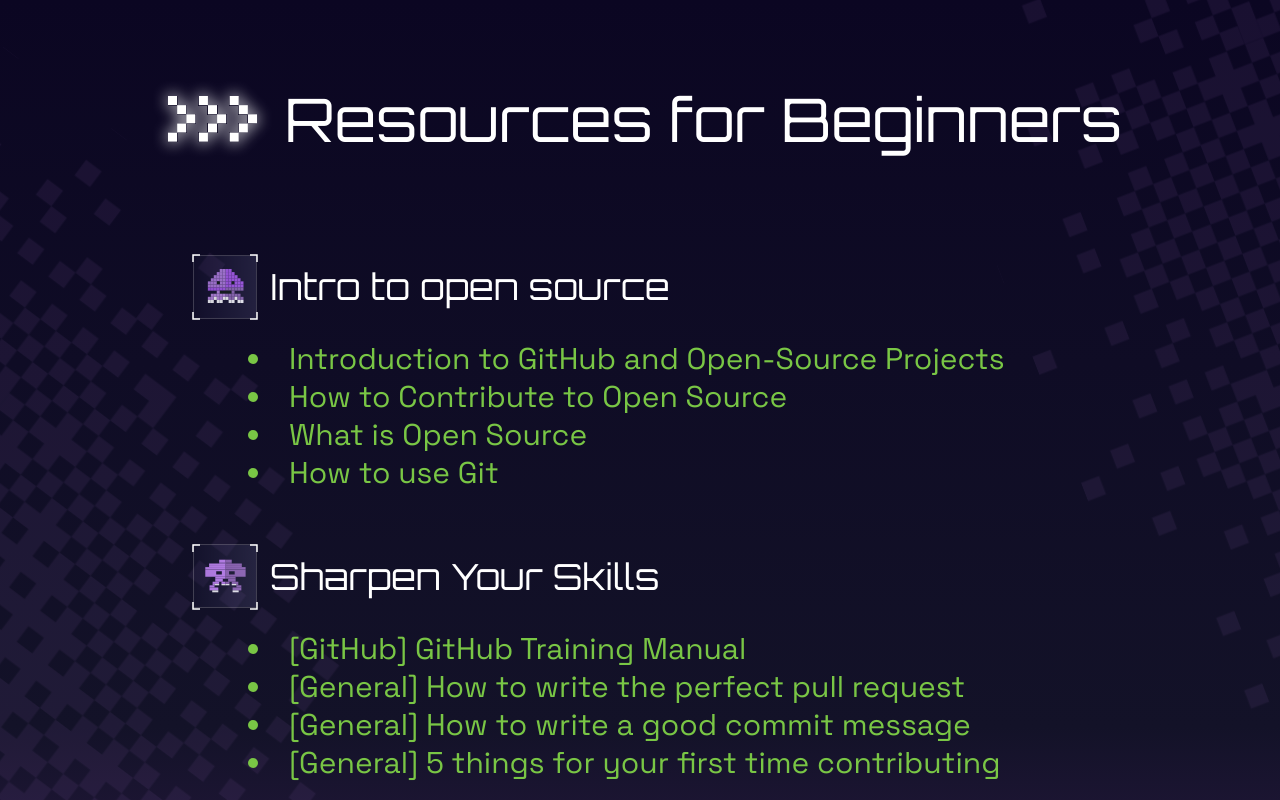
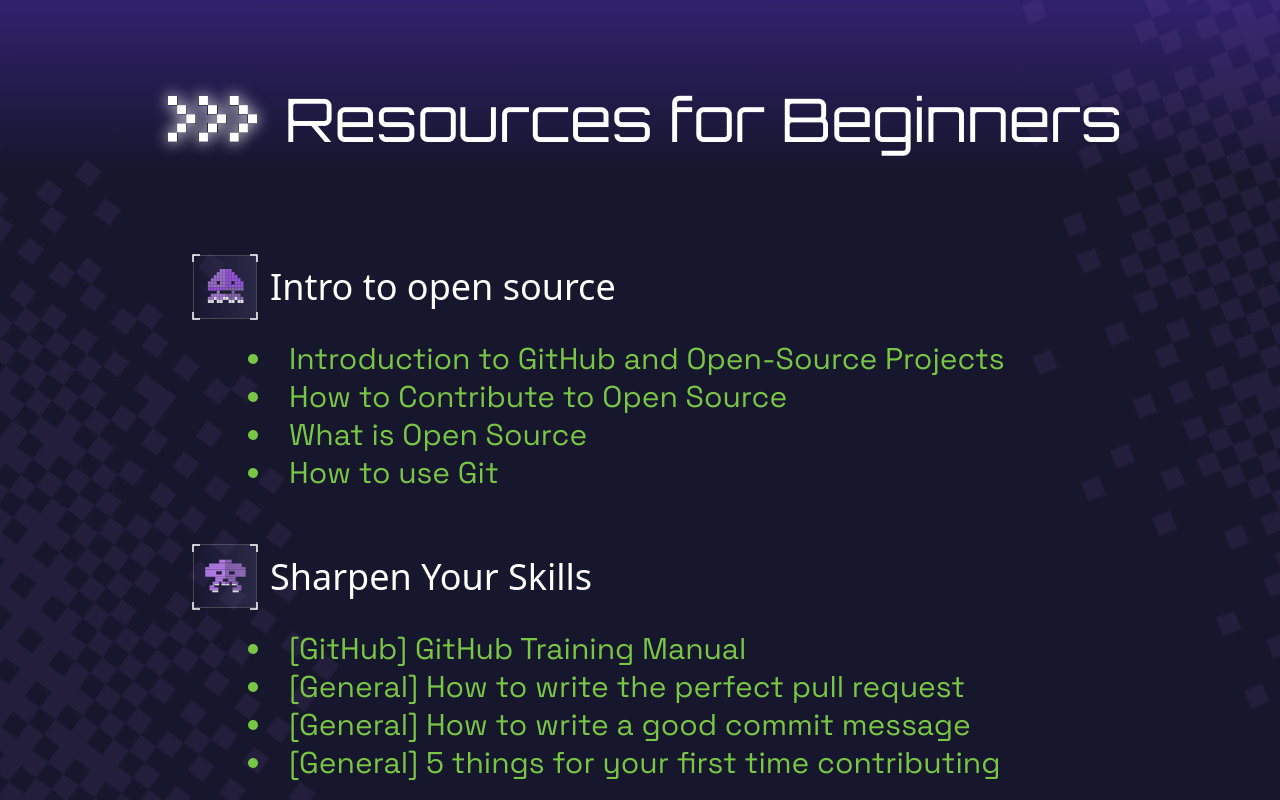
Before and after one commit to Deerwalk-Developers-Community/Hacktoberfest-2025, a Next.js app: page / in a window 1280 px wide. Shown: the top 800 px of the page. Built offline with nearby package versions, Linux system fonts and the light colour scheme.

Commit message:
Add: new fonts and new folder structure

```diff
--- a/public/arrow.tsx
+++ b/public/arrow.tsx
@@ -119,7 +119,7 @@ const Arrow = ({ className }: { className?: string }) => {
           filterUnits="userSpaceOnUse"
           color-interpolation-filters="sRGB"
         >
-          <feFlood flood-opacity="0" result="BackgroundImageFix" />
+          <feFlood floodOpacity="0" result="BackgroundImageFix" />
           <feColorMatrix
             in="SourceAlpha"
             type="matrix"
--- a/src/app/globals.css
+++ b/src/app/globals.css
@@ -43,5 +43,10 @@ body {
 }
 
 .gradient-bg {
-  background: linear-gradient(0deg, #532874 0%, #131228 45%, #0B0622 100%);
+  background: linear-gradient(
+  to bottom,           /* or whatever direction you want */
+  #31216D 0%,
+  #16162D 13%,
+  #16162D 100%
+);
 }
--- a/src/app/layout.tsx
+++ b/src/app/layout.tsx
@@ -1,7 +1,7 @@
 import type { Metadata } from "next";
 import { Geist, Geist_Mono } from "next/font/google";
 import "./globals.css";
-import { orbitronRegular, pixelifySansRegular, spaceGroteskRegular } from "./utils/fonts";
+import { orbitronBold, orbitronRegular, pixelifySansRegular, spaceGroteskRegular } from "./utils/fonts";
 
 // Google Fonts
 const geistSans = Geist({
@@ -28,7 +28,7 @@ export default function RootLayout({
   return (
     <html lang="en">
       <body
-        className={`${geistSans.variable} ${geistMono.variable} ${orbitronRegular.variable} ${pixelifySansRegular.variable} ${spaceGroteskRegular.variable} antialiased`}
+        className={`${geistSans.variable} ${geistMono.variable} ${orbitronRegular.variable}  ${orbitronBold.variable}${pixelifySansRegular.variable} ${spaceGroteskRegular.variable} antialiased`}
       >
         {children}
       </body>
--- a/src/app/page.tsx
+++ b/src/app/page.tsx
@@ -1,4 +1,4 @@
-import Resources from "@/components/resources";
+import Resources from "@/app/resources/components/resources";
 
 
 export default function Home() {
--- a/src/components/dotted-border.tsx
+++ b/src/app/resources/components/dotted-border.tsx
@@ -1,4 +1,4 @@
-import DottedLine from "../../public/dottedline";
+import DottedLine from "../../../../public/dottedline";
 
 export function DottedBorder() {
   return (
--- a/src/components/page-header.tsx
+++ b/src/app/resources/components/page-header.tsx
@@ -1,4 +1,4 @@
-import Arrow from "../../public/arrow";
+import Arrow from "../../../../public/arrow";
 
 export function PageHeader() {
   return (
--- a/src/components/resources.tsx
+++ b/src/app/resources/components/resources.tsx
@@ -1,8 +1,8 @@
-import Alien1 from "../../public/alien1";
-import Alien2 from "../../public/alien2";
-import Alien3 from "../../public/alien3";
-import Circle1 from "../../public/circle1";
-import Circle2 from "../../public/circle2";
+import Alien1 from "../../../../public/alien1";
+import Alien2 from "../../../../public/alien2";
+import Alien3 from "../../../../public/alien3";
+import Circle1 from "../../../../public/circle1";
+import Circle2 from "../../../../public/circle2";
 import { DottedBorder } from "./dotted-border";
 import { PageHeader } from "./page-header";
 
@@ -60,7 +60,7 @@ export default function Resources() {
             <section key={idx} className="">
               <div className="flex items-center gap-2 sm:gap-3 mb-4 sm:mb-6">
                 {section.icon}
-                <h2 className="text-2xl sm:text-3xl lg:text-4xl font-orbitron-regular">
+                <h2 className="text-2xl sm:text-3xl lg:text-4xl font-orbitron-bold">
                   {section.title}
                 </h2>
               </div>
```
